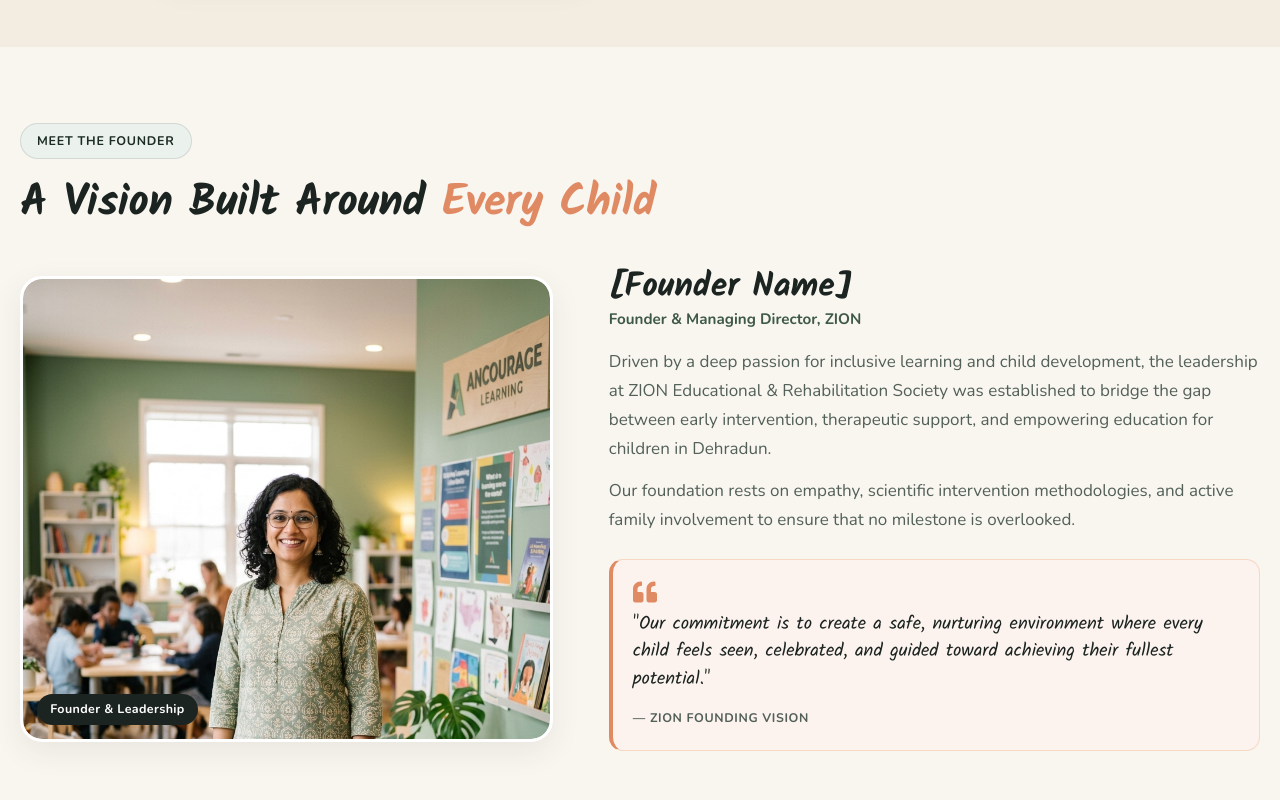
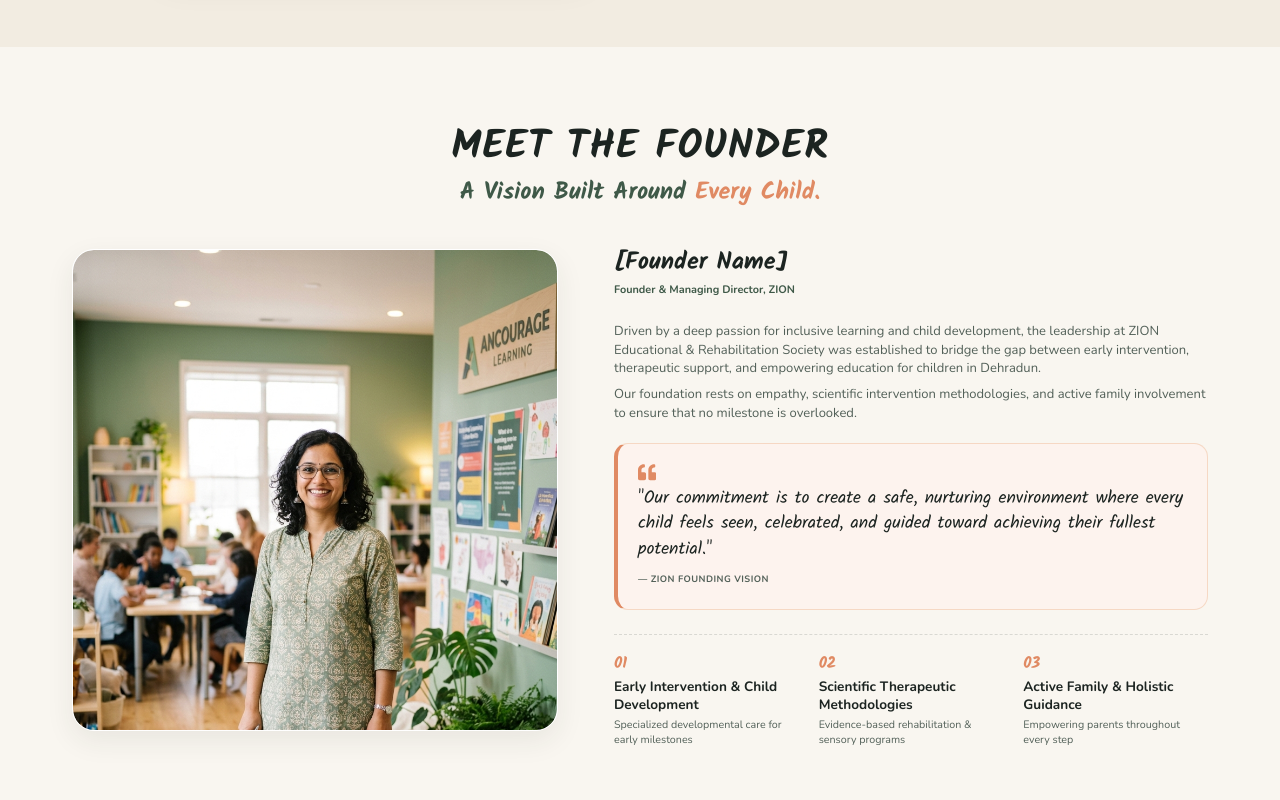
Before and after one commit to ayushrayal/Zion, a React (Vite) app: page / in a window 1280 px wide. Shown: the part 1960-2760 px from the top of the page. Built offline with nearby package versions, Linux system fonts and the light colour scheme.

Commit message:
Zion Founder v1

```diff
--- a/src/components/Founder/Founder.css
+++ b/src/components/Founder/Founder.css
@@ -1,116 +1,140 @@
 /* ==========================================================================
-   FOUNDER SECTION STYLES - MOBILE RESPONSIVE
+   FOUNDER SECTION STYLES - EDITORIAL & MOBILE RESPONSIVE
    ========================================================================== */
 
-.founder-header {
-  margin-bottom: 2.25rem;
+.founder-section {
+  padding-block: clamp(3rem, 6vw, 4.5rem);
+  background-color: var(--color-bg);
 }
 
-.founder-grid {
-  display: grid;
-  grid-template-columns: 1fr;
-  gap: 2.25rem;
-  align-items: center;
+.founder-container {
+  width: calc(100% - 32px);
+  max-width: 440px;
+  margin-inline: auto;
 }
 
-/* Image Frame */
-.founder-visual {
+/* Header Block */
+.founder-header-block {
+  margin-bottom: 1.5rem;
+  text-align: left;
+}
+
+.founder-main-title {
+  font-family: var(--font-display);
+  font-size: clamp(1.2rem, 4.5vw, 1.75rem);
+  font-weight: 700;
+  color: var(--color-text-main);
+  line-height: 1.2;
+  margin-bottom: 0.35rem;
+  text-transform: uppercase;
+  letter-spacing: 0.02em;
+}
+
+.founder-tagline {
+  font-family: var(--font-display);
+  font-size: clamp(.85rem, 2.7vw, 1rem);
+  color: var(--color-sage-dark);
+  line-height: 1.35;
+  font-weight: 600;
+}
+
+/* Content Grid / Flow */
+.founder-content-grid {
+  display: flex;
+  flex-direction: column;
+  gap: 1.5rem;
+}
+
+/* Visual / Image Frame */
+.founder-visual-frame {
   width: 100%;
 }
 
 .founder-card-frame {
   position: relative;
-  border-radius: var(--radius-lg);
+  border-radius: var(--radius-lg, 10px);
   overflow: hidden;
-  box-shadow: 0 10px 30px rgba(36, 48, 43, 0.08);
-  border: 3px solid var(--color-surface);
+  box-shadow: 0 10px 28px rgba(36, 48, 43, 0.08);
+  border: 1.5px solid var(--color-surface);
   background-color: var(--color-surface);
   width: 100%;
 }
 
-.founder-image {
+.founder-portrait-image {
   width: 100%;
-  height: clamp(260px, 50vw, 460px);
+  height: clamp(320px, 70vw, 440px);
   object-fit: cover;
   object-position: center top;
-  border-radius: calc(var(--radius-lg) - 3px);
+  border-radius: calc(var(--radius-lg, 10px) - 1.5px);
+  display: block;
 }
 
-.founder-tag {
-  position: absolute;
-  bottom: 0.85rem;
-  left: 0.85rem;
-  background-color: var(--color-text-main);
-  color: var(--color-surface);
-  font-size: 0.78rem;
-  font-weight: 700;
-  padding: 0.35rem 0.85rem;
-  border-radius: var(--radius-pill);
-  letter-spacing: 0.03em;
-  max-width: calc(100% - 1.7rem);
-}
 
-/* Info Column */
-.founder-info {
+/* Info Block */
+.founder-info-block {
   display: flex;
   flex-direction: column;
+  gap: 1.25rem;
   width: 100%;
 }
 
-.founder-title-block {
-  margin-bottom: 1rem;
+.founder-meta {
+  margin-bottom: 0.15rem;
 }
 
 .founder-name {
-  font-size: clamp(1.5rem, 4vw, 2.1rem);
+  font-size: clamp(1.1rem, 4.5vw, 1.5rem);
   color: var(--color-text-main);
   line-height: 1.2;
+  font-weight: 700;
+  margin-bottom: 0.2rem;
 }
 
 .founder-role {
-  font-size: 0.95rem;
+  font-family: var(--font-body);
+  font-size: 0.68rem;
   font-weight: 700;
   color: var(--color-sage-dark);
 }
 
-.founder-bio {
-  font-size: var(--fz-body);
+.founder-bio-text {
+  font-family: var(--font-body);
+  font-size: var(--fz-small, 0.8rem);
   color: var(--color-text-muted);
-  line-height: 1.7;
+  line-height: 1.45;
   display: flex;
   flex-direction: column;
-  gap: 0.85rem;
-  margin-bottom: 1.5rem;
+  gap: 0.45rem;
 }
 
-/* Vision Box */
+/* Vision Quote Box */
 .founder-vision-box {
   background-color: var(--color-peach-light);
   border: 1px solid rgba(242, 198, 168, 0.6);
   border-left: 4px solid var(--color-peach);
-  padding: 1.25rem;
-  border-radius: var(--radius-md);
+  padding: 1.15rem 1.25rem;
+  border-radius: var(--radius-md, 12px);
   position: relative;
   width: 100%;
 }
 
 .quote-icon {
-  font-size: 1.5rem;
+  font-size: 1.15rem;
   color: var(--color-peach);
-  margin-bottom: 0.4rem;
+  margin-bottom: 0.3rem;
 }
 
 .vision-quote {
   font-family: var(--font-display);
-  font-size: clamp(1rem, 2.5vw, 1.15rem);
+  font-size: clamp(0.78rem, 1.5vw, 1.1rem);
   color: var(--color-text-main);
-  line-height: 1.5;
-  margin-bottom: 0.65rem;
-  font-style: normal;
+  line-height: 1.45;
+  margin-bottom: 0.1rem;
 }
 
 .quote-author {
-  font-size: 0.78rem;
+  font-family: var(--font-body);
+  font-size: 0.58rem;
   font-weight: 700;
   color: var(--color-text-muted);
   font-style: normal;
@@ -118,10 +142,99 @@
   letter-spacing: 0.05em;
 }
 
-/* Responsive Grid Query */
-@media (min-width: 992px) {
-  .founder-grid {
+/* Credibility Points */
+.founder-credibility-list {
+  display: flex;
+  flex-direction: column;
+  gap: 0.9rem;
+  padding-top: 0.75rem;
+  border-top: 1px dashed rgba(36, 48, 43, 0.15);
+  margin-top: 0.25rem;
+}
+
+.credibility-item {
+  display: flex;
+  align-items: flex-start;
+  gap: 0.25rem;
+}
+
+.credibility-num {
+  font-family: var(--font-display);
+  font-size: 1rem;
+  font-weight: 700;
+  color: var(--color-peach);
+  line-height: 1;
+  min-width: 1.6rem;
+  padding-top: 0.1rem;
+}
+
+.credibility-text {
+  display: flex;
+  flex-direction: column;
+  gap: 0.15rem;
+}
+
+.credibility-title {
+  font-family: var(--font-body);
+  font-size: 0.85rem;
+  font-weight: 700;
+  color: var(--color-text-main);
+  line-height: 1.35;
+}
+
+.credibility-sub {
+  font-family: var(--font-body);
+  font-size: 0.67rem;
+  color: var(--color-text-muted);
+  line-height: 1.4;
+}
+
+/* ==========================================================================
+   DESKTOP & TABLET LAYOUT (>= 768px)
+   ========================================================================== */
+@media (min-width: 768px) {
+  .founder-container {
+    width: 100%;
+    max-width: var(--container-max, 1200px);
+    padding-inline: var(--spacing-container-padding, 2rem);
+  }
+
+  .founder-header-block {
+    margin-bottom: 2.5rem;
+    text-align: center;
+  }
+
+  .founder-main-title {
+    font-size: 2.5rem;
+    text-align: center;
+  }
+
+  .founder-tagline {
+    font-size: 1.5rem;
+    text-align: center;
+  }
+
+  .founder-content-grid {
+    display: grid;
     grid-template-columns: 0.9fr 1.1fr;
     gap: 3.5rem;
+    align-items: start;
+  }
+
+  .founder-portrait-image {
+    height: 480px;
+  }
+
+  .founder-credibility-list {
+    display: grid;
+    grid-template-columns: repeat(3, 1fr);
+    gap: 1.25rem;
+    border-top: 1px dashed rgba(36, 48, 43, 0.15);
+    padding-top: 1.25rem;
+  }
+
+  .credibility-item {
+    flex-direction: column;
+    gap: 0.35rem;
   }
 }
--- a/src/components/Founder/Founder.jsx
+++ b/src/components/Founder/Founder.jsx
@@ -15,39 +15,38 @@ export default function Founder() {
   }, []);
 
   return (
-    <section id="founder" className="section" ref={founderRef}>
-      <div className="container">
+    <section id="founder" className="section founder-section" ref={founderRef}>
+      <div className="founder-container">
         {/* Section Header */}
-        <div className="founder-header founder-reveal">
-          <span className="section-label">MEET THE FOUNDER</span>
-          <h2 className="section-heading font-display">
-            A Vision Built Around <span className="text-highlight-peach">Every Child</span>
-          </h2>
+        <div className="founder-header-block founder-reveal">
+          <h2 className="founder-main-title font-display">MEET THE FOUNDER</h2>
+          <p className="founder-tagline font-display">
+            A Vision Built Around <span className="text-highlight-peach">Every Child.</span>
+          </p>
         </div>
 
-        {/* 2-Column Founder Grid */}
-        <div className="founder-grid">
-          {/* Left Column: Image */}
-          <div className="founder-visual founder-reveal">
+        {/* Founder Content Grid / Vertical Mobile Flow */}
+        <div className="founder-content-grid">
+          {/* Founder Image Frame */}
+          <div className="founder-visual-frame founder-reveal">
             <div className="founder-card-frame">
               <img
                 src={founderImg}
                 alt="Founder of ZION Educational & Rehabilitation Society"
-                className="founder-image"
+                className="founder-portrait-image"
                 loading="lazy"
               />
-              <div className="founder-tag">Founder & Leadership</div>
             </div>
           </div>
 
-          {/* Right Column: Information & Vision */}
-          <div className="founder-info founder-reveal">
-            <div className="founder-title-block">
+          {/* Founder Details Block */}
+          <div className="founder-info-block founder-reveal">
+            <div className="founder-meta font-display">
               <h3 className="founder-name font-display">[Founder Name]</h3>
               <p className="founder-role">Founder & Managing Director, ZION</p>
             </div>
 
-            <div className="founder-bio">
+            <div className="founder-bio-text">
               <p>
                 Driven by a deep passion for inclusive learning and child development, the leadership at ZION Educational & Rehabilitation Society was established to bridge the gap between early intervention, therapeutic support, and empowering education for children in Dehradun.
               </p>
@@ -56,13 +55,38 @@ export default function Founder() {
               </p>
             </div>
 
-            {/* Vision Statement Box */}
+            {/* Vision Statement Quote */}
             <div className="founder-vision-box">
               <FaQuoteLeft className="quote-icon" aria-hidden="true" />
-              <blockquote className="vision-quote">
+              <blockquote className="vision-quote font-display">
                 "Our commitment is to create a safe, nurturing environment where every child feels seen, celebrated, and guided toward achieving their fullest potential."
               </blockquote>
               <cite className="quote-author">— ZION Founding Vision</cite>
+            </div>
+
+            {/* 03 Credibility Points */}
+            <div className="founder-credibility-list">
+              <div className="credibility-item">
+                <span className="credibility-num font-display">01</span>
+                <div className="credibility-text">
+                  <span className="credibility-title">Early Intervention & Child Development</span>
+                  <p className="credibility-sub">Specialized developmental care for early milestones</p>
+                </div>
+              </div>
+              <div className="credibility-item">
+                <span className="credibility-num font-display">02</span>
+                <div className="credibility-text">
+                  <span className="credibility-title">Scientific Therapeutic Methodologies</span>
+                  <p className="credibility-sub">Evidence-based rehabilitation & sensory programs</p>
+                </div>
+              </div>
+              <div className="credibility-item">
+                <span className="credibility-num font-display">03</span>
+                <div className="credibility-text">
+                  <span className="credibility-title">Active Family & Holistic Guidance</span>
+                  <p className="credibility-sub">Empowering parents throughout every step</p>
+                </div>
+              </div>
             </div>
           </div>
         </div>
```
